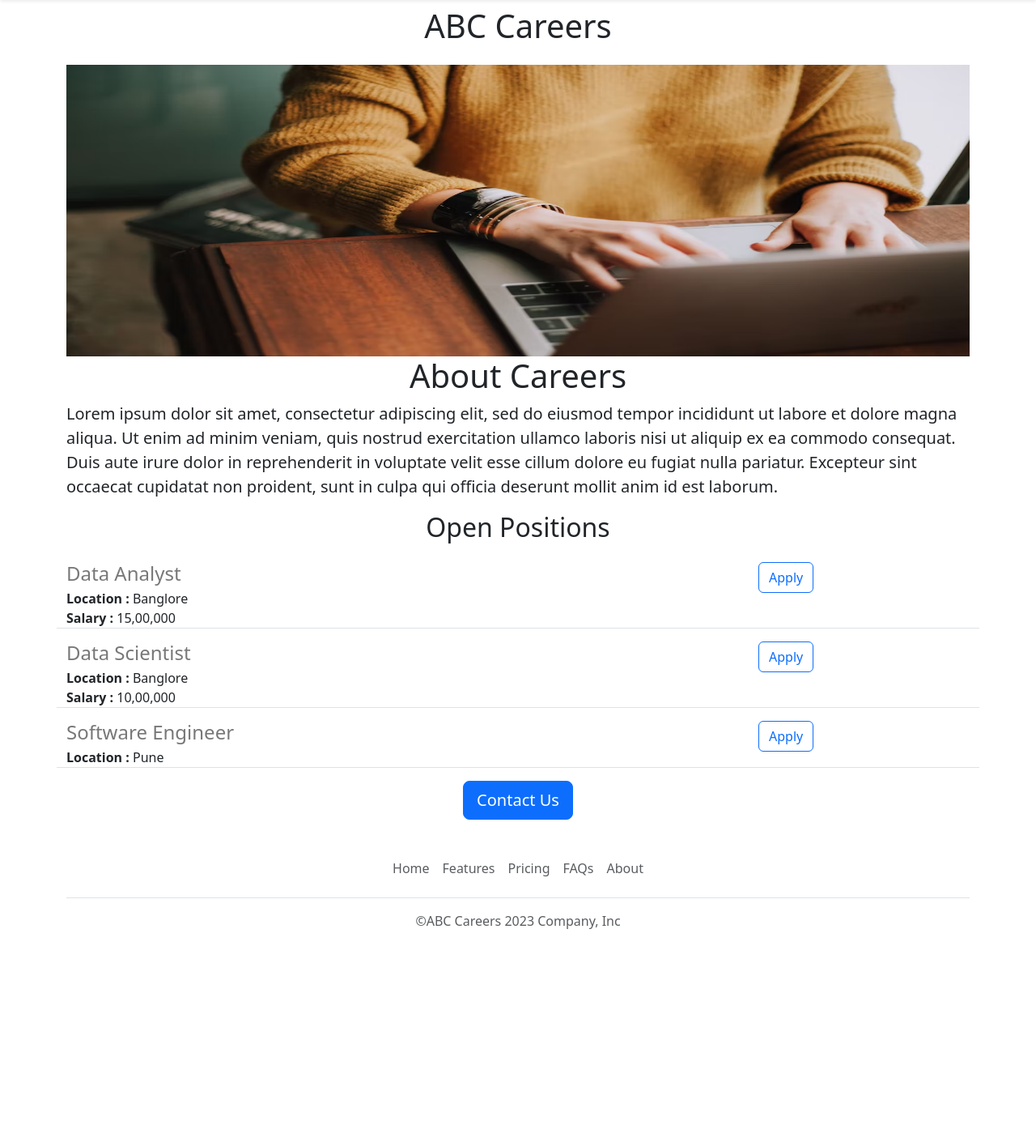
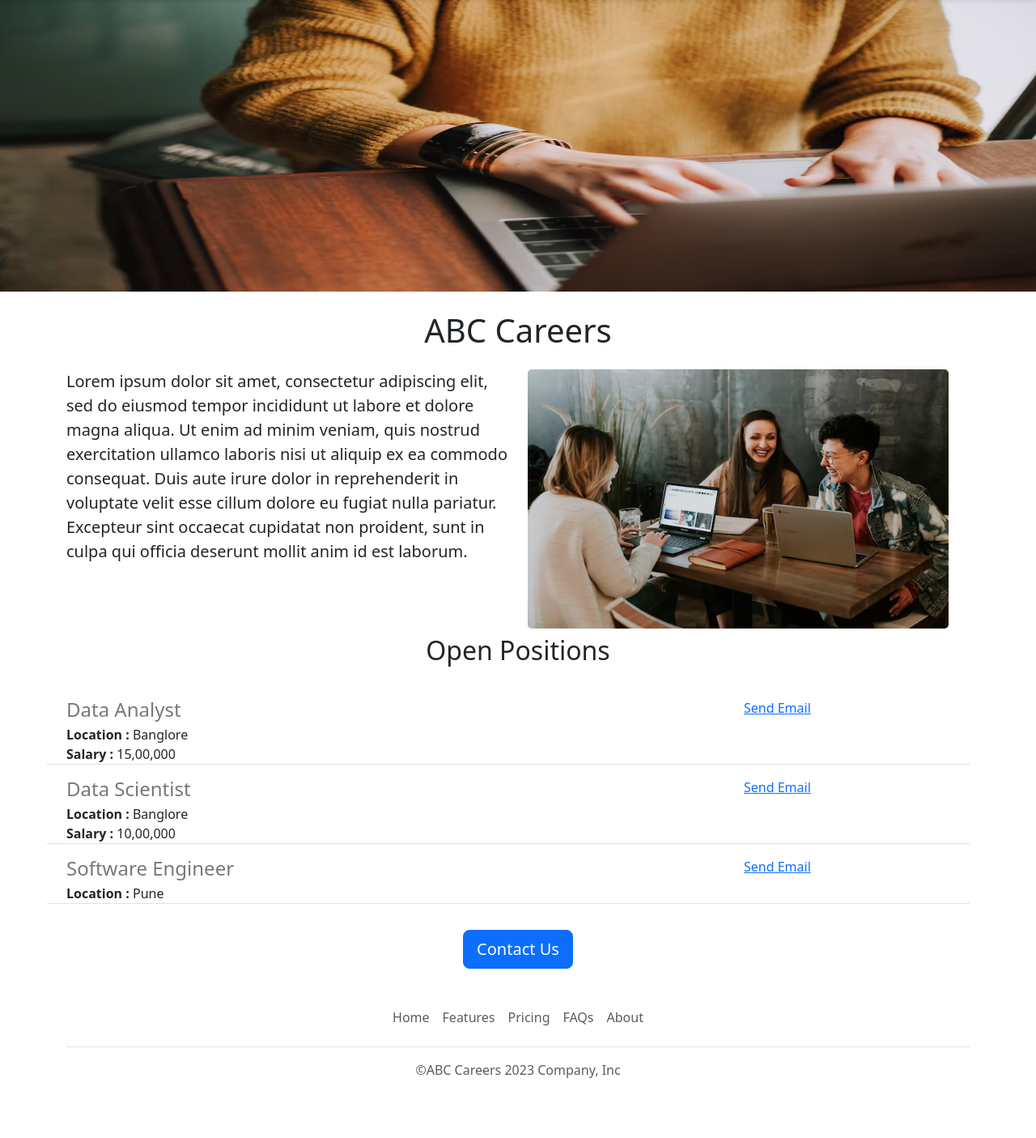
Before and after one commit to babita0927/Careers-Website-V2, a Flask app: page / in a window 1280 px wide. Shown: the part 56-1461 px from the top of the page at 81% size. Before the commit the page ends 1203 px from the top, so only its background shows below. Run offline with Flask 2, Linux system fonts and the light colour scheme.

Commit message:
email update

```diff
--- a/templates/home.html
+++ b/templates/home.html
@@ -9,18 +9,24 @@
       #banner{
         width: 100%;
         height : 360px;
+        margin-bottom : 16px;
       }
     </style>
   </head>
   <body>
     {% include 'nav.html' %}
+     <img class='img-fluid' id='banner' src="https://careers-website.babitapatel1.repl.co/static/career.jpg"  height="320"/>
     <div class='container'>
     <h1 class='text-center mt-2 mb-4'>{{company_name}} Careers</h1>
-    <img class='img-fluid' id='banner' src="https://careers-website.babitapatel1.repl.co/static/career.jpg"  height="320"/>
-      <h1 class='text-center'>About Careers</h1>
+   <div class ="row" style =" margin-bottom: 16px;">
+    <div class ="col-md-6">
     <p class='lead'>
       Lorem ipsum dolor sit amet, consectetur adipiscing elit, sed do eiusmod tempor incididunt ut labore et dolore magna aliqua. Ut enim ad minim veniam, quis nostrud exercitation ullamco laboris nisi ut aliquip ex ea commodo consequat. Duis aute irure dolor in reprehenderit in voluptate velit esse cillum dolore eu fugiat nulla pariatur. Excepteur sint occaecat cupidatat non proident, sunt in culpa qui officia deserunt mollit anim id est laborum.
     </p>
+       </div>
+      <div class ="d-none d-md-block col-md-5" >
+        <img src = "/static/people.jpeg" style = " height: 320px; width : 520px; border-radius : 5px;">
+      </div>
 
   <h2 class='text-center mt-2 mb-4'>Open Positions</h2>
     <p>{% for job in jobs %}
--- a/templates/jobitem.html
+++ b/templates/jobitem.html
@@ -1,4 +1,5 @@
- <div class = 'border-bottom row' style ='margin-bottom: 16px; padding-botton: 8px; '>
+
+<html><div class = 'border-bottom row' style ='margin-bottom: 16px; padding-botton: 8px; '>
    <div class = 'col-9'>
       <h4 style = 'color:rgb(120,120,120); margin-bottom:4px;'>{{job['title']}}</h4>
       <div><b> Location : </b> {{job['location'] }} </div>
@@ -9,6 +10,7 @@
    </div>
 
    <div class = 'col-3'>
-    <button type = "button" class = "btn btn-outline-primary">Apply</button>
+   <a href="mailto:babita.web19@gmail.com">Send Email</a>
    </div>
  </div>
+ </html>
```
Also changed, not shown: static/people.jpeg (added).
